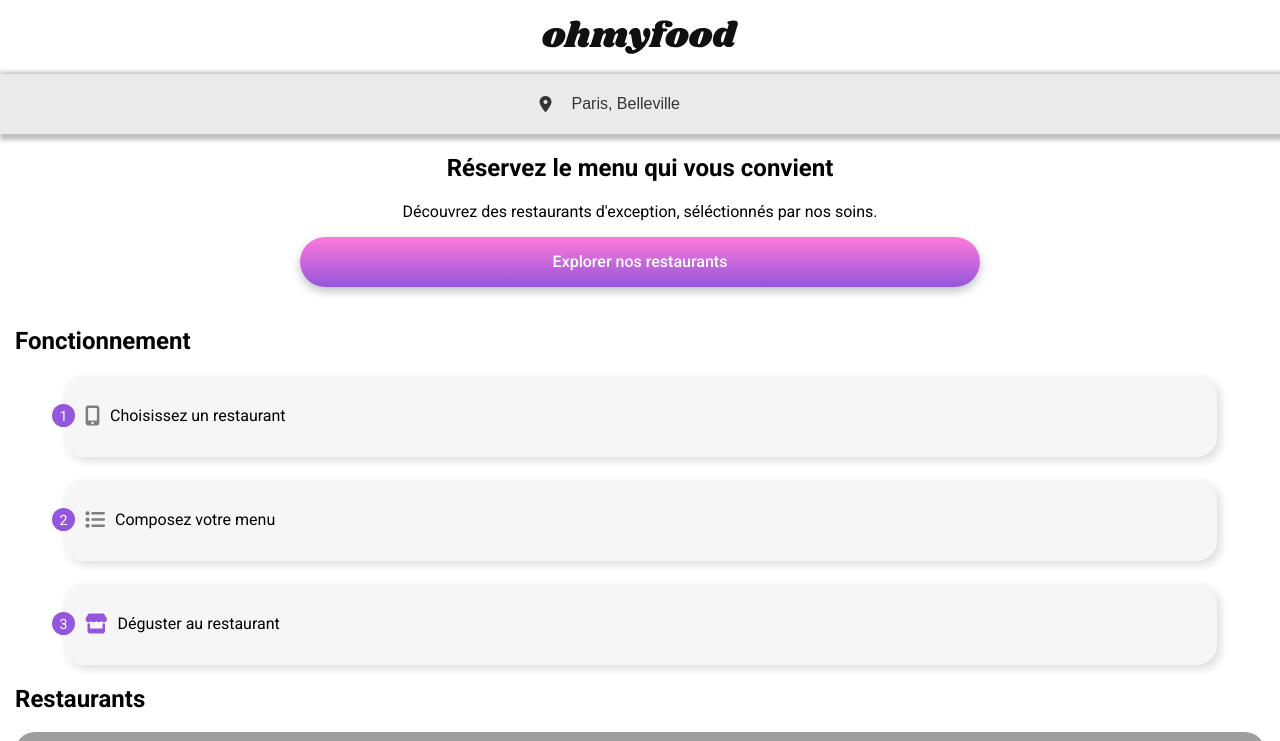
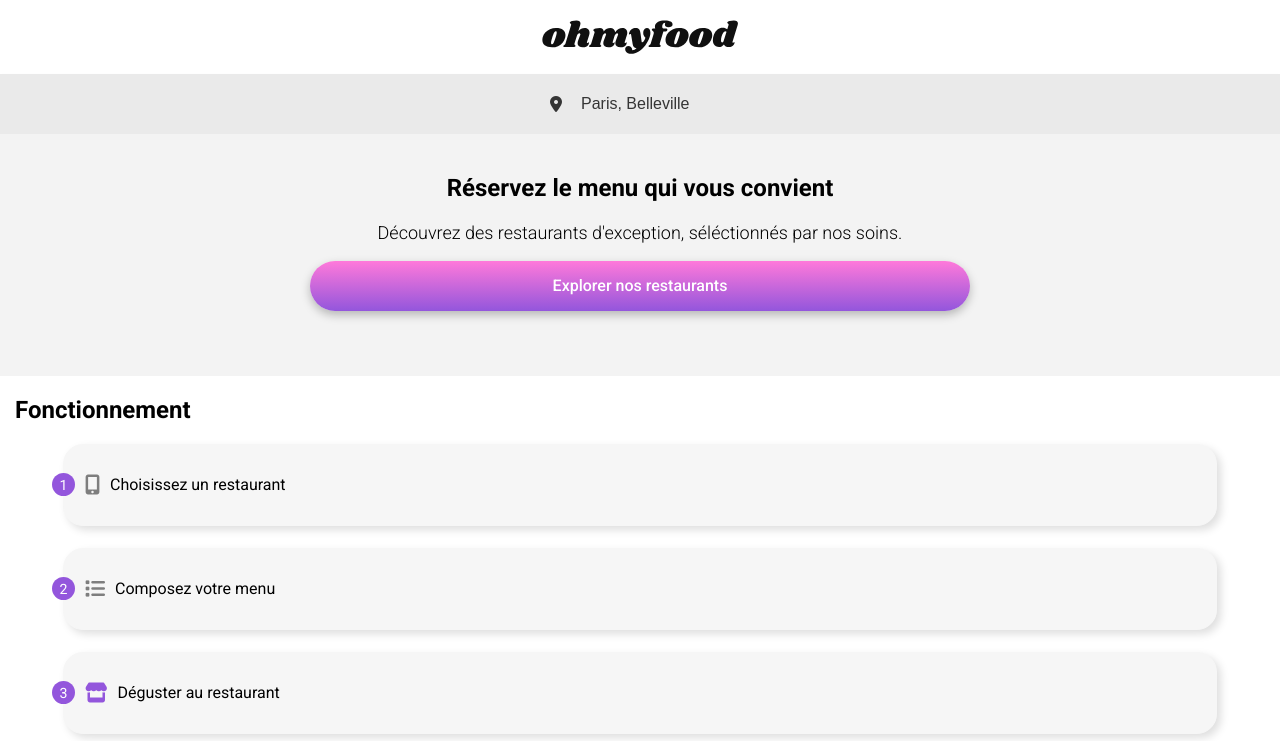
Before and after one commit to Infinytech987/LeGoffRichard-4-10-05-24, a website: page index.html in a window 1280 px wide. Shown: the top 741 px of the page. Drawn offline with Linux system fonts and the light colour scheme; grey boxes are pictures that could not be loaded.

Commit message:
Mise à jour index
Suppression 2 css .location
Reste les ombres à faire sur le .location

```diff
--- a/sass/_variables.scss
+++ b/sass/_variables.scss
@@ -4,6 +4,7 @@
 $grey: rgba(243, 243, 243, 1);
 $grey2: rgba(246, 246, 246, 1);
 $grey3: rgba(126, 126, 126, 1);
+$grey4: rgba(234, 234, 234, 1);
 $green: rgba(153, 226, 208, 1);
 $greenfont: rgba(0, 135, 102, 1);
 $blue: rgba(137, 200, 250, 1);
--- a/sass/components/_button.scss
+++ b/sass/components/_button.scss
@@ -11,7 +11,6 @@
   height: 50px;
   width: 50%;
   padding-inline: 20px;
-  margin-bottom: 20px;
   border-radius: 30px;
   border: 0;
   box-shadow: 0px 4px 10px 0px rgba(0, 0, 0, 0.25);
--- a/sass/layouts/_default.scss
+++ b/sass/layouts/_default.scss
@@ -7,7 +7,14 @@
 }
 
 // Page Principale //
-
+.pre-accueil {
+  background-color: $grey;
+  padding: 20px 20px 65px 20px;
+}
 .accueil {
   text-align: center;
+  p {
+    font-size: 18px;
+    font-weight: 300;
+  }
 }
--- a/sass/layouts/_index.scss
+++ b/sass/layouts/_index.scss
@@ -1,20 +1 @@
 // Page Principale //
-
-// Paris Belleville //
-.location {
-  background-color: rgba(234, 234, 234, 1);
-  box-shadow: 4px 2px 4px 4px rgba(0, 0, 0, 0.25);
-
-  i {
-    color: rgba(53, 53, 53, 1);
-    background-color: rgba(234, 234, 234, 1);
-    margin-left: 40px;
-  }
-  input {
-    border: none;
-    font-size: 16px;
-    color: rgba(53, 53, 53, 1);
-    background-color: rgba(234, 234, 234, 1);
-    padding-left: 20px;
-  }
-}
--- a/sass/layouts/_location.scss
+++ b/sass/layouts/_location.scss
@@ -5,20 +5,21 @@
   display: flex;
   justify-content: center;
   align-items: center;
-  padding: 20px;
-  background-color: rgba(234, 234, 234, 1);
-  box-shadow: 4px 2px 4px 4px rgba(0, 0, 0, 0.25);
+  background-color: $grey4;
+  padding: 20px 0px 20px 20px;
+  box-shadow: 0px 4px 4px 0px rgba(0, 0, 0, 0.25);
+  gap: 17px;
 
   i {
-    color: rgba(53, 53, 53, 1);
-    background-color: rgba(234, 234, 234, 1);
+    color: $greyfoot;
+    background-color: $grey4;
     margin-left: 40px;
   }
   input {
     border: none;
     font-size: 16px;
     color: rgba(53, 53, 53, 1);
-    background-color: rgba(234, 234, 234, 1);
-    padding-left: 20px;
+    background-color: $grey4;
+    font-weight: 500;
   }
 }
```
Also changed, not shown: assets/css/style.css, 1 other file.
